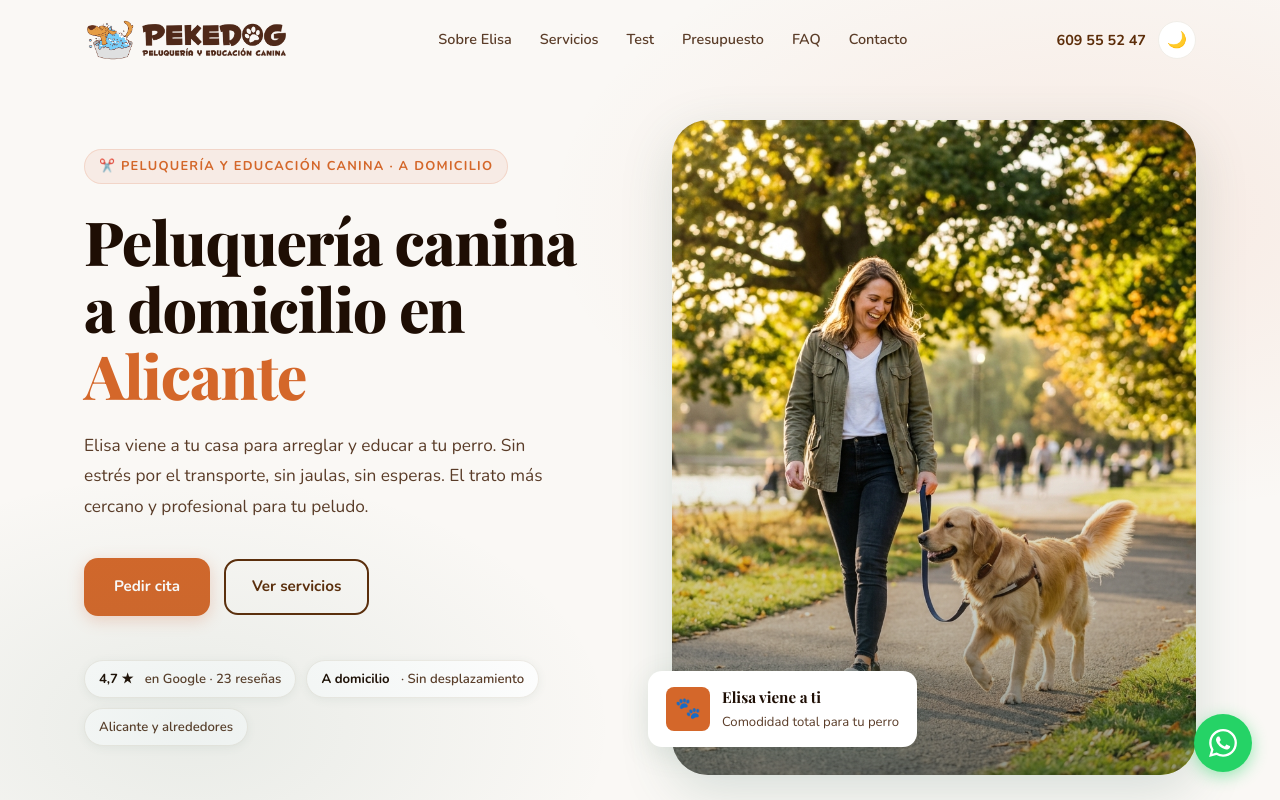
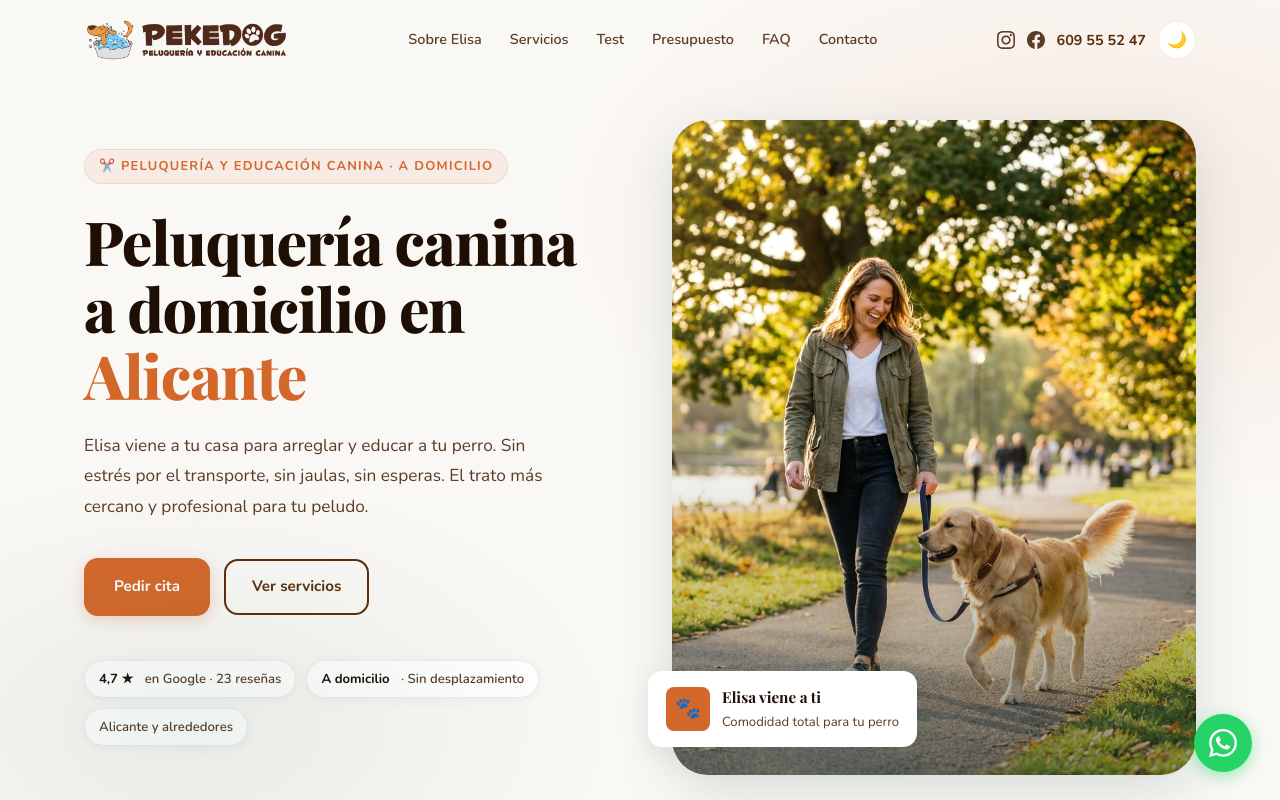
Before and after one commit to chuscarvajal/pekedog, a plain HTML site: page public/index.html in a window 1280 px wide. Shown: the top 800 px of the page. Drawn offline with nearby package versions, Linux system fonts and the light colour scheme.

Commit message:
Add Instagram and Facebook social links to nav and footer
Co-Authored-By: Claude Sonnet 4.6 <noreply@anthropic.com>

```diff
--- a/public/index.html
+++ b/public/index.html
@@ -31,6 +31,12 @@
         <li><a href="#contact" class="nav-link">Contacto</a></li>
       </ul>
       <div class="nav-actions">
+        <a href="https://www.instagram.com/pekedogpeluqueriacanina/" class="nav-social" target="_blank" rel="noopener" aria-label="Instagram">
+          <svg width="18" height="18" viewBox="0 0 24 24" fill="currentColor"><path d="M12 2.163c3.204 0 3.584.012 4.85.07 3.252.148 4.771 1.691 4.919 4.919.058 1.265.069 1.645.069 4.849 0 3.205-.012 3.584-.069 4.849-.149 3.225-1.664 4.771-4.919 4.919-1.266.058-1.644.07-4.85.07-3.204 0-3.584-.012-4.849-.07-3.26-.149-4.771-1.699-4.919-4.92-.058-1.265-.07-1.644-.07-4.849 0-3.204.013-3.583.07-4.849.149-3.227 1.664-4.771 4.919-4.919 1.266-.057 1.645-.069 4.849-.069zm0-2.163c-3.259 0-3.667.014-4.947.072-4.358.2-6.78 2.618-6.98 6.98-.059 1.281-.073 1.689-.073 4.948 0 3.259.014 3.668.072 4.948.2 4.358 2.618 6.78 6.98 6.98 1.281.058 1.689.072 4.948.072 3.259 0 3.668-.014 4.948-.072 4.354-.2 6.782-2.618 6.979-6.98.059-1.28.073-1.689.073-4.948 0-3.259-.014-3.667-.072-4.947-.196-4.354-2.617-6.78-6.979-6.98-1.281-.059-1.69-.073-4.949-.073zm0 5.838c-3.403 0-6.162 2.759-6.162 6.162s2.759 6.163 6.162 6.163 6.162-2.759 6.162-6.163c0-3.403-2.759-6.162-6.162-6.162zm0 10.162c-2.209 0-4-1.79-4-4 0-2.209 1.791-4 4-4s4 1.791 4 4c0 2.21-1.791 4-4 4zm6.406-11.845c-.796 0-1.441.645-1.441 1.44s.645 1.44 1.441 1.44c.795 0 1.439-.645 1.439-1.44s-.644-1.44-1.439-1.44z"/></svg>
+        </a>
+        <a href="https://www.facebook.com/pekedogpeluqueriacanina/" class="nav-social" target="_blank" rel="noopener" aria-label="Facebook">
+          <svg width="18" height="18" viewBox="0 0 24 24" fill="currentColor"><path d="M24 12.073c0-6.627-5.373-12-12-12s-12 5.373-12 12c0 5.99 4.388 10.954 10.125 11.854v-8.385H7.078v-3.47h3.047V9.43c0-3.007 1.792-4.669 4.533-4.669 1.312 0 2.686.235 2.686.235v2.953H15.83c-1.491 0-1.956.925-1.956 1.874v2.25h3.328l-.532 3.47h-2.796v8.385C19.612 23.027 24 18.062 24 12.073z"/></svg>
+        </a>
         <a href="tel:+34609555247" class="nav-phone">609 55 52 47</a>
         <button class="theme-toggle" aria-label="Cambiar tema">
           <span class="icon-moon">🌙</span>
@@ -616,6 +622,8 @@
         <ul class="footer-links">
           <li><a href="tel:+34609555247">609 55 52 47</a></li>
           <li><a href="https://wa.me/34609555247" target="_blank" rel="noopener">WhatsApp</a></li>
+          <li><a href="https://www.instagram.com/pekedogpeluqueriacanina/" target="_blank" rel="noopener">Instagram</a></li>
+          <li><a href="https://www.facebook.com/pekedogpeluqueriacanina/" target="_blank" rel="noopener">Facebook</a></li>
           <li><a href="#contact">Formulario</a></li>
           <li>Alicante y alrededores</li>
         </ul>
--- a/public/styles.css
+++ b/public/styles.css
@@ -126,6 +126,8 @@ h1,h2,h3,h4 { font-family: var(--font-display); line-height: 1.15; }
 .nav-link:hover::after { transform: scaleX(1); transform-origin: left; }
 .nav-phone { font-family: var(--font-body); font-size: 0.9rem; font-weight: 700; color: var(--color-primary); }
 [data-theme="dark"] .nav-phone { color: var(--color-accent); }
+.nav-social { display: flex; align-items: center; color: var(--text-secondary); transition: color 0.2s; }
+.nav-social:hover { color: var(--color-accent); }
 .nav-actions { display: flex; align-items: center; gap: 12px; }
 .theme-toggle {
   width: 38px; height: 38px; border-radius: 50%;
```
